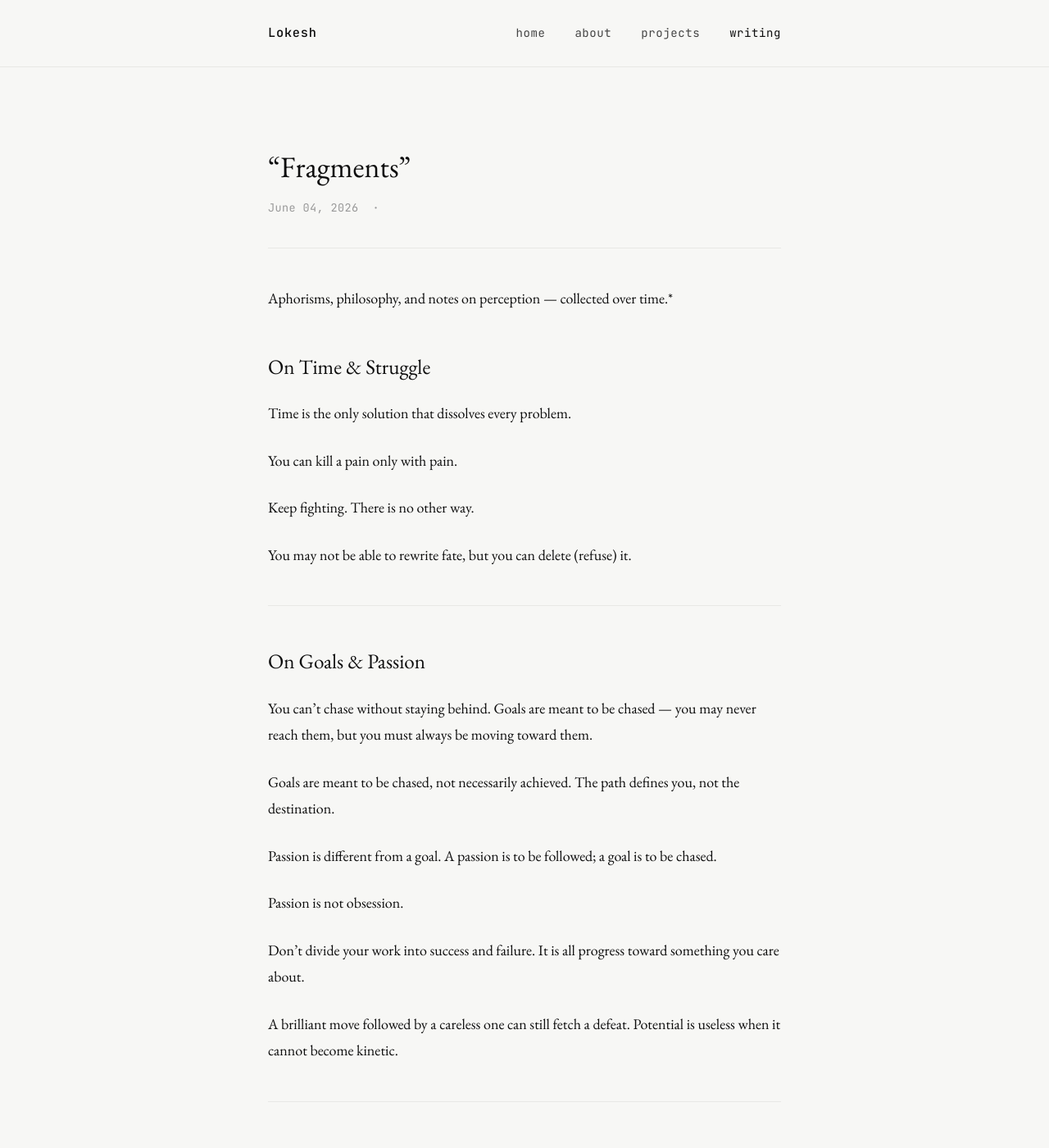
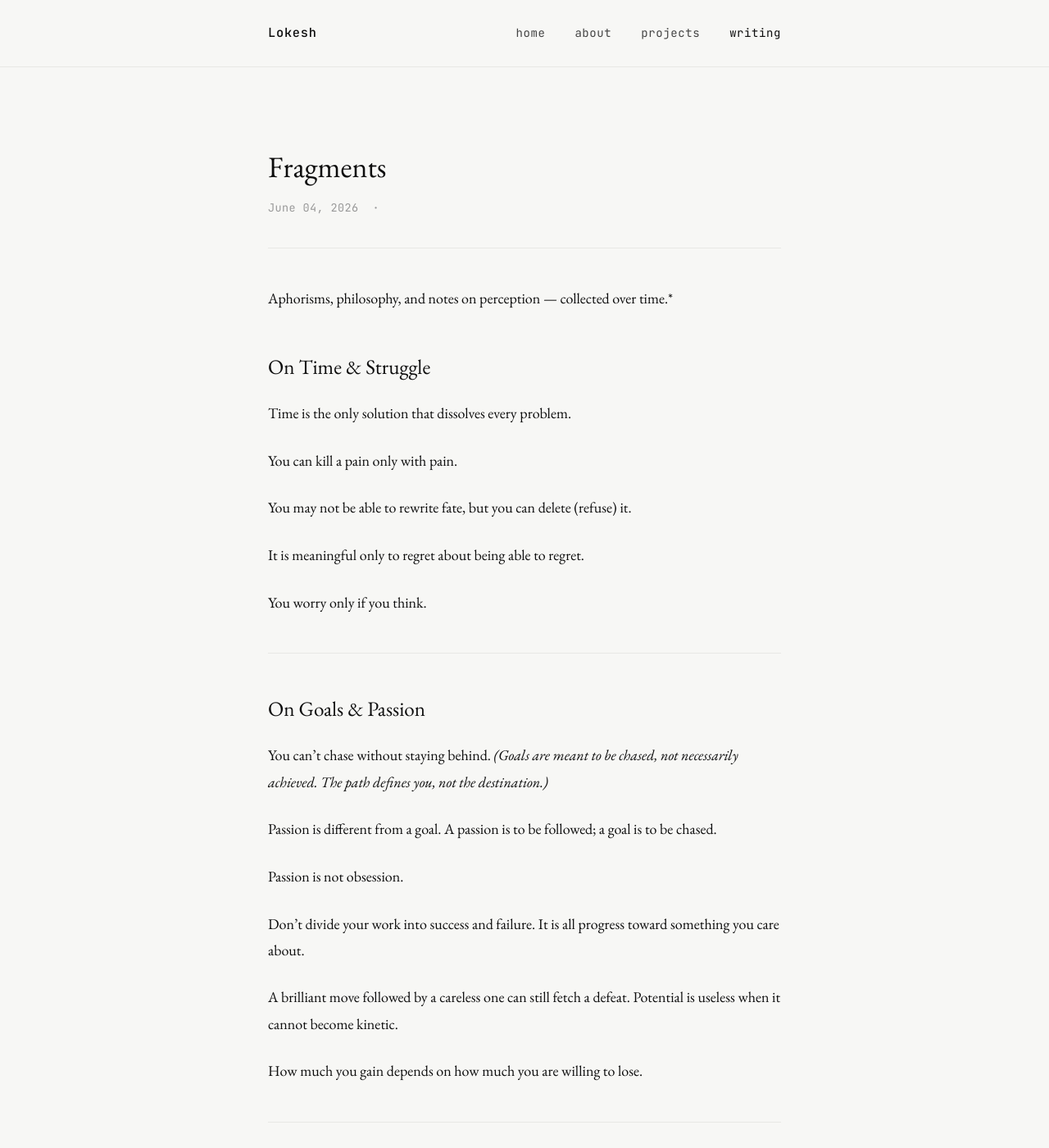
Before and after one commit to Lokesh-bitshyd22/Lokesh-bitshyd22.github.io, a Jekyll site: the page built from _posts/2024-01-01-fragments.md, in a window 1280 px wide and 1400 px high. Shown: the whole window at 82% size. Built offline with Jekyll 4.4.1, drawn with Linux system fonts in a browser that asks for light colours; some of the changed text lies outside the part shown.

Commit message:
Update 2024-01-01-fragments.md

```diff
--- a/_posts/2024-01-01-fragments.md
+++ b/_posts/2024-01-01-fragments.md
@@ -1,6 +1,6 @@
 ---
 layout: post
-title: “Fragments”
+title: Fragments
 date: 2026-06-04
 category: writing
 description: “Aphorisms, philosophy, and notes on perception — collected over time.”
@@ -13,17 +13,18 @@ Time is the only solution that dissolves every problem.
 
 You can kill a pain only with pain.
 
-Keep fighting. There is no other way.
+You may not be able to rewrite fate, but you can delete (refuse) it.
 
-You may not be able to rewrite fate, but you can delete (refuse) it.
+It is meaningful only to regret about being able to regret.
+
+You worry only if you think.
 
 -----
 
 ## On Goals & Passion
 
-You can’t chase without staying behind. Goals are meant to be chased — you may never reach them, but you must always be moving toward them.
-
-Goals are meant to be chased, not necessarily achieved. The path defines you, not the destination.
+You can’t chase without staying behind.
+*(Goals are meant to be chased, not necessarily achieved. The path defines you, not the destination.)*
 
 Passion is different from a goal. A passion is to be followed; a goal is to be chased.
 
@@ -32,6 +33,8 @@ Passion is not obsession.
 Don’t divide your work into success and failure. It is all progress toward something you care about.
 
 A brilliant move followed by a careless one can still fetch a defeat. Potential is useless when it cannot become kinetic.
+
+How much you gain depends on how much you are willing to lose.
 
 -----
 
```
Also changed, not shown: other parts of _posts/2024-01-01-fragments.md (+0 -6 lines).
